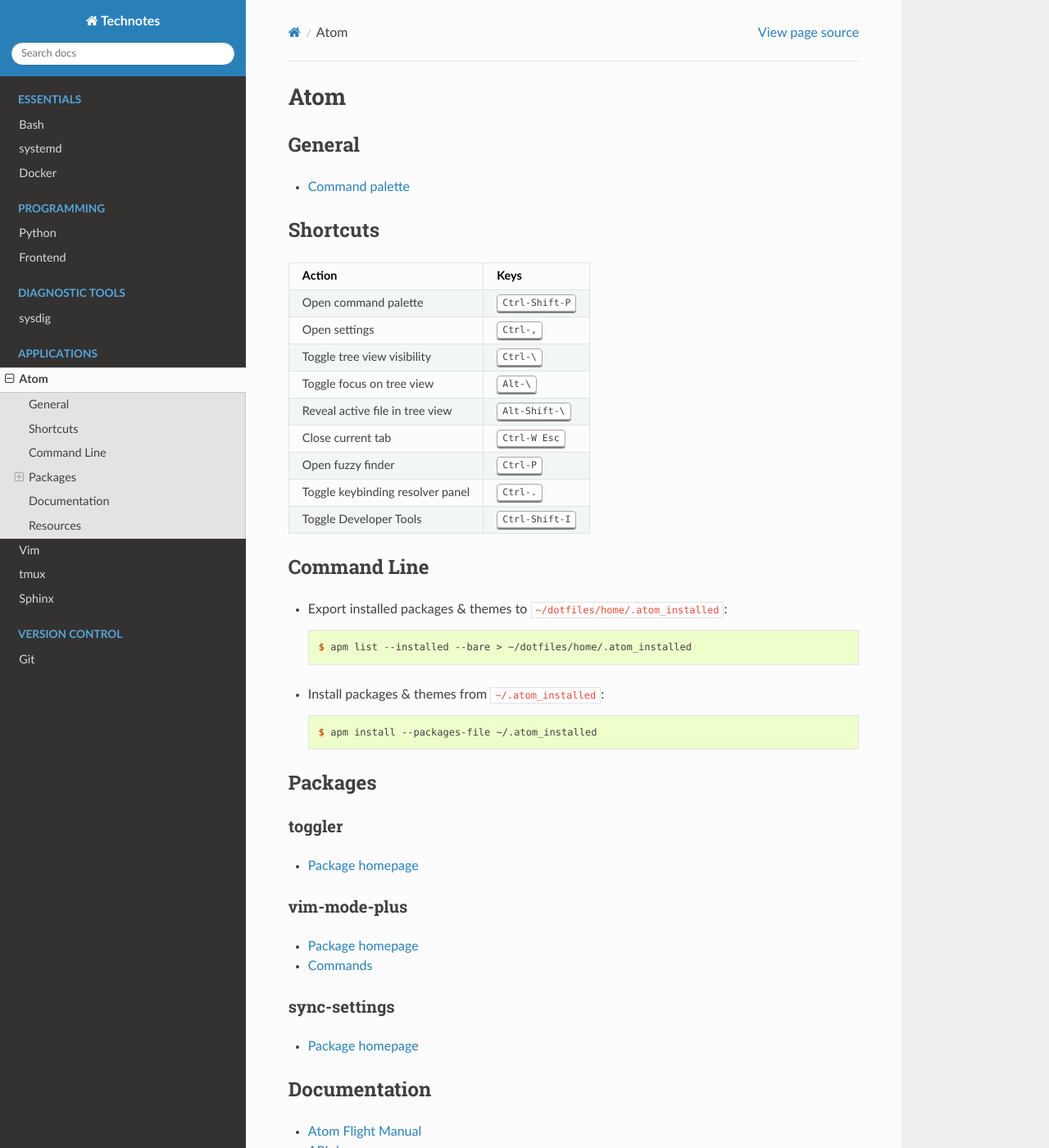
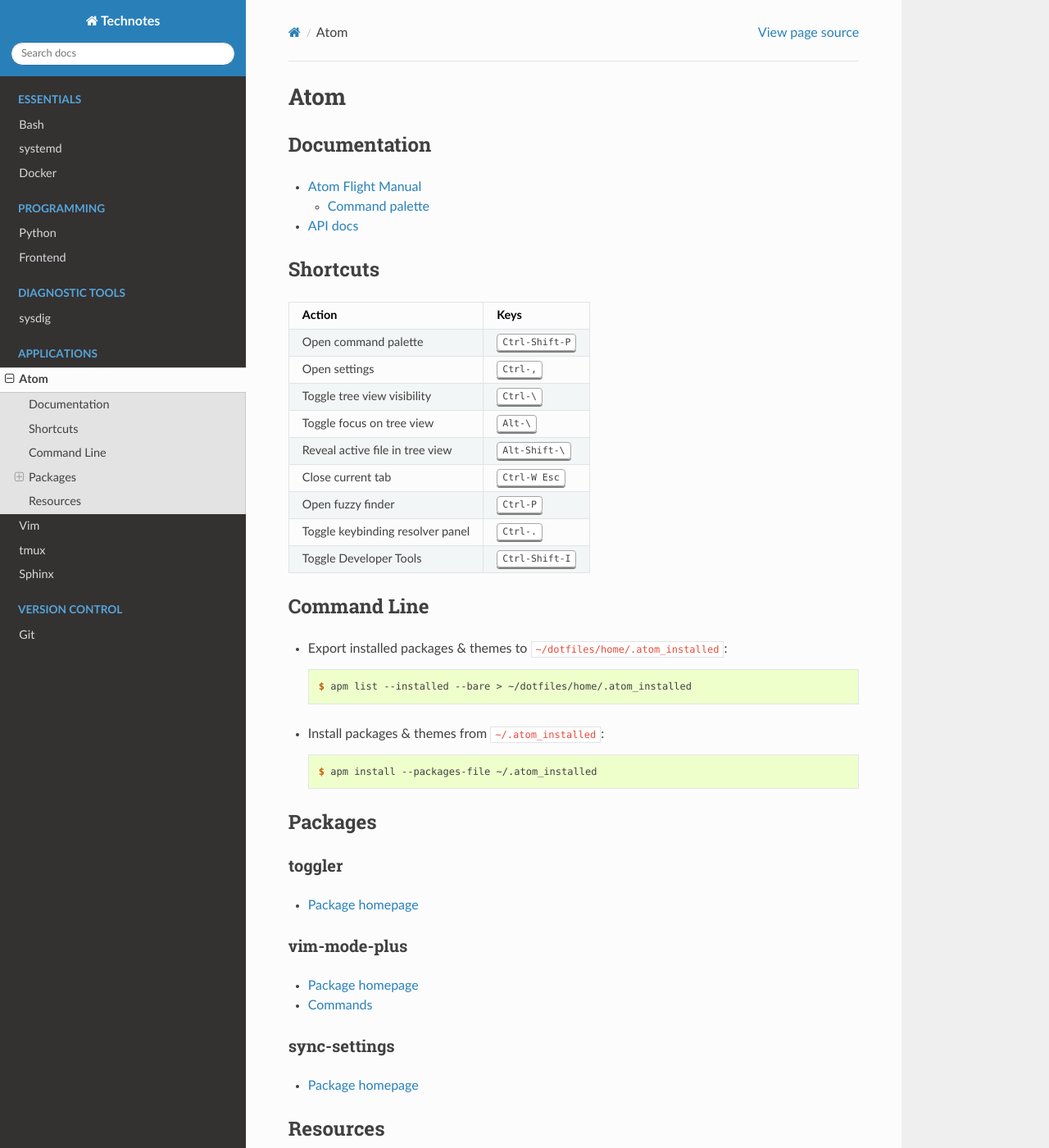
Before and after one commit to heterotopian/technotes, a Sphinx documentation site: the page built from source/atom.rst, in a window 1280 px wide and 1400 px high. Shown: the whole window at 82% size. Built offline with Sphinx 7.4.7 and the Read the Docs theme 2.0.0, drawn with Linux system fonts in a browser that asks for light colours.

Commit message:
Minor changes

```diff
--- a/source/atom.rst
+++ b/source/atom.rst
@@ -6,10 +6,14 @@
 
 .. highlight:: console
 
-General
-=======
+Documentation
+=============
 
-- `Command palette <http://flight-manual.atom.io/getting-started/sections/atom-basics/#command-palette>`_
+- `Atom Flight Manual <http://flight-manual.atom.io/>`_
+
+  - `Command palette <http://flight-manual.atom.io/getting-started/sections/atom-basics/#command-palette>`_
+
+- `API docs <https://atom.io/docs/api/>`_
 
 
 
```
Also changed, not shown: other parts of source/atom.rst (+0 -8 lines).
